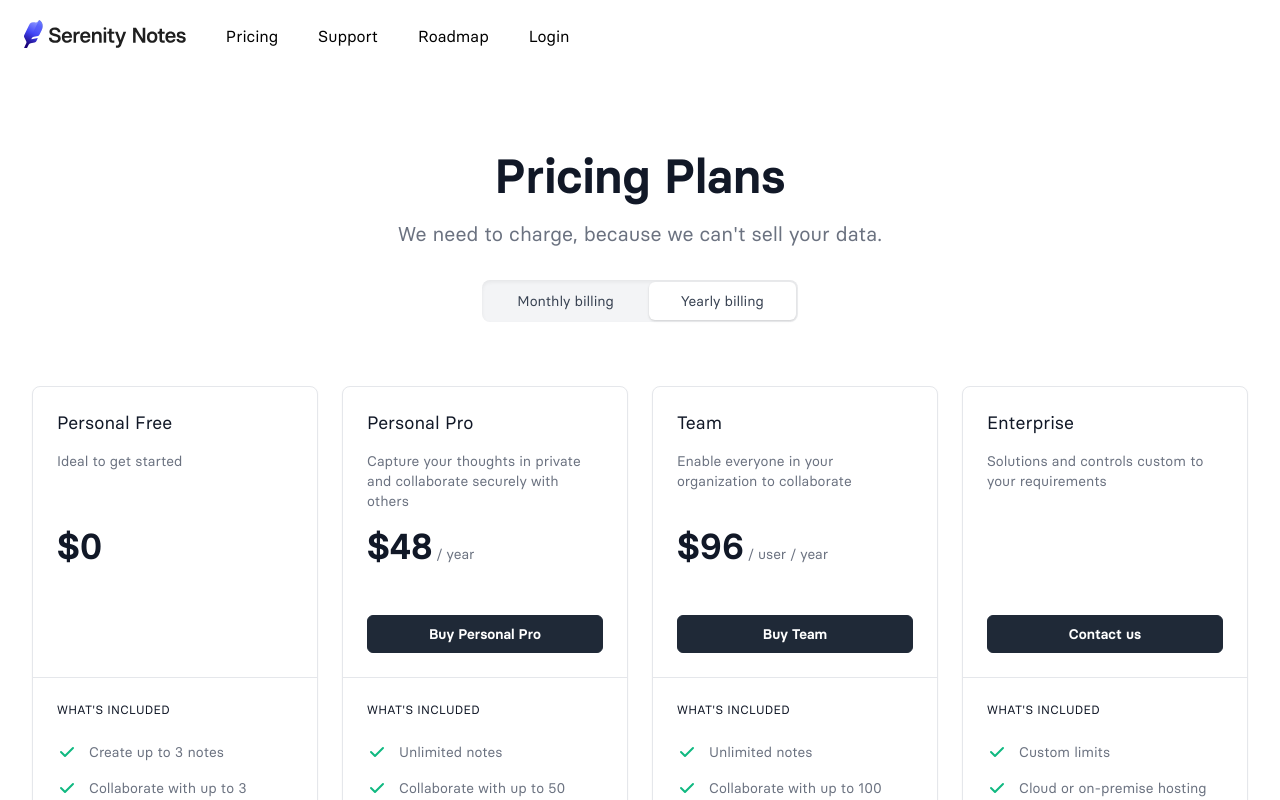
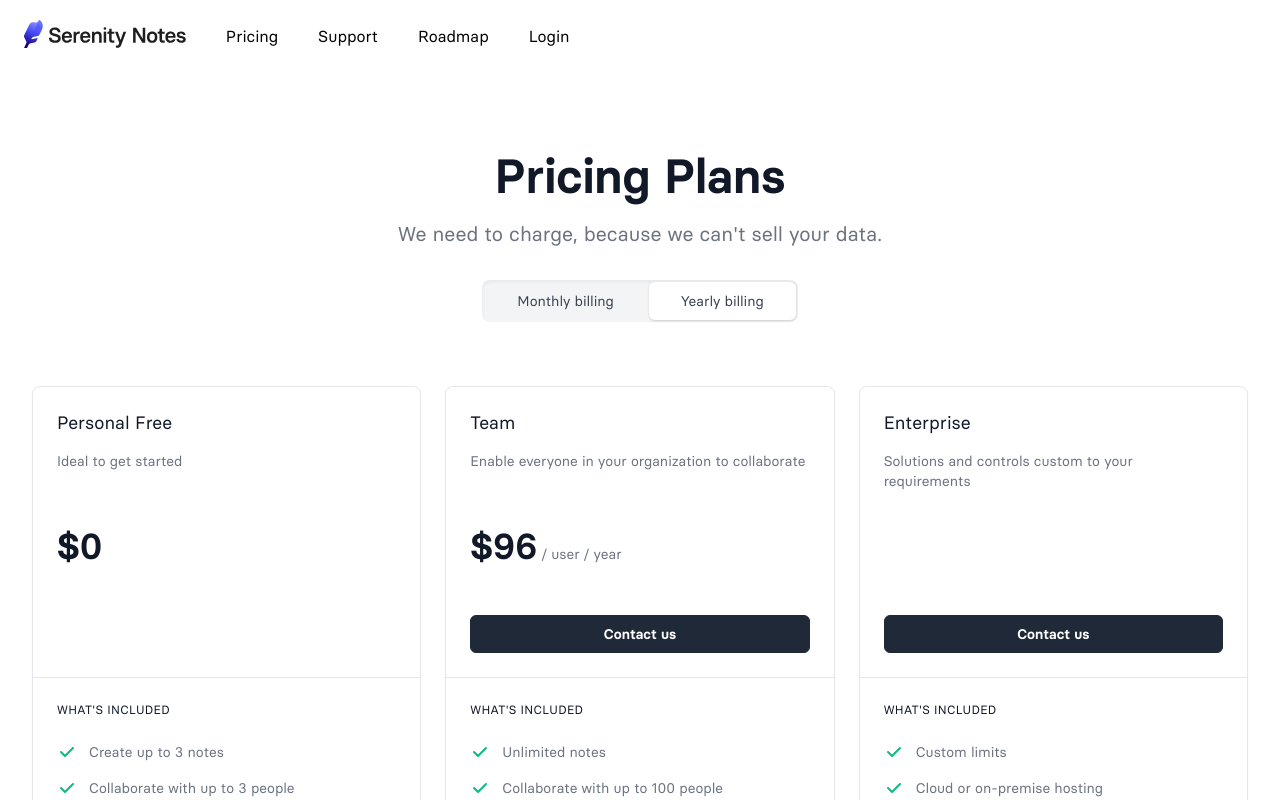
Before and after one commit to serenity-kit/website-legacy, a Next.js app: page /en/notes/pricing in a window 1280 px wide. Shown: the top 800 px of the page. Built offline with nearby package versions, Linux system fonts and the light colour scheme; what @tailwindcss/typography, urql would draw is missing.

Commit message:
update pricing page

```diff
--- a/pages/en/notes/pricing.tsx
+++ b/pages/en/notes/pricing.tsx
@@ -77,7 +77,7 @@ export default function Home() {
             </div>
           </div>
 
-          <div className="mt-12 space-y-4 sm:mt-16 sm:space-y-0 sm:grid sm:grid-cols-2 sm:gap-6 lg:max-w-4xl lg:mx-auto xl:max-w-none xl:mx-0 xl:grid-cols-4">
+          <div className="mt-12 space-y-4 sm:mt-16 sm:space-y-0 sm:grid sm:grid-cols-2 sm:gap-6 lg:max-w-4xl lg:mx-auto xl:max-w-none xl:mx-0 xl:grid-cols-3">
             <div className="border border-gray-200 rounded-lg shadow-sm divide-y divide-gray-200 bg-white">
               <div className="p-6">
                 <h2 className="text-lg leading-6 font-medium text-gray-900">
@@ -116,50 +116,6 @@ export default function Home() {
             <div className="border border-gray-200 rounded-lg shadow-sm divide-y divide-gray-200 bg-white">
               <div className="p-6">
                 <h2 className="text-lg leading-6 font-medium text-gray-900">
-                  Personal Pro
-                </h2>
-                <p className="mt-4 text-sm text-gray-500 h-11">
-                  Capture your thoughts in private and collaborate securely with
-                  others
-                </p>
-                <p className="mt-8 h-14">
-                  <span className="text-4xl font-semibold text-gray-900">
-                    ${billedYearly ? "48" : "5"}
-                  </span>
-                  <span className="text-sm font-medium text-gray-500">
-                    {" "}
-                    / {billedYearly ? "year" : "month"}
-                  </span>
-                </p>
-                <button
-                  type="button"
-                  className="mt-8 block w-full bg-gray-800 border border-gray-800 rounded-md py-2 text-sm font-semibold text-white text-center hover:bg-gray-900 no-underline hover:no-underline"
-                  onClick={(event) => {
-                    event.preventDefault();
-                    billedYearly ? openCheckout(633266) : openCheckout(633265);
-                  }}
-                >
-                  Buy Personal Pro
-                </button>
-              </div>
-              <div className="pt-6 pb-8 px-6">
-                <h3 className="text-xs font-medium text-gray-900 tracking-wide uppercase">
-                  What's included
-                </h3>
-                <ul className="mt-6 space-y-4">
-                  <PricingFeature>Unlimited notes</PricingFeature>
-                  <PricingFeature>
-                    Collaborate with up to 50 people
-                  </PricingFeature>
-                  <PricingFeature>Link up to 10 devices</PricingFeature>
-                  <PricingFeature>Email support</PricingFeature>
-                </ul>
-              </div>
-            </div>
-
-            <div className="border border-gray-200 rounded-lg shadow-sm divide-y divide-gray-200 bg-white">
-              <div className="p-6">
-                <h2 className="text-lg leading-6 font-medium text-gray-900">
                   Team
                 </h2>
                 <p className="mt-4 text-sm text-gray-500 h-11">
@@ -181,7 +137,7 @@ export default function Home() {
                   }}
                   className="mt-8 block w-full bg-gray-800 border border-gray-800 rounded-md py-2 text-sm font-semibold text-white text-center hover:bg-gray-900 no-underline hover:no-underline"
                 >
-                  Buy Team
+                  Contact us
                 </button>
               </div>
               <div className="pt-6 pb-8 px-6">
```
